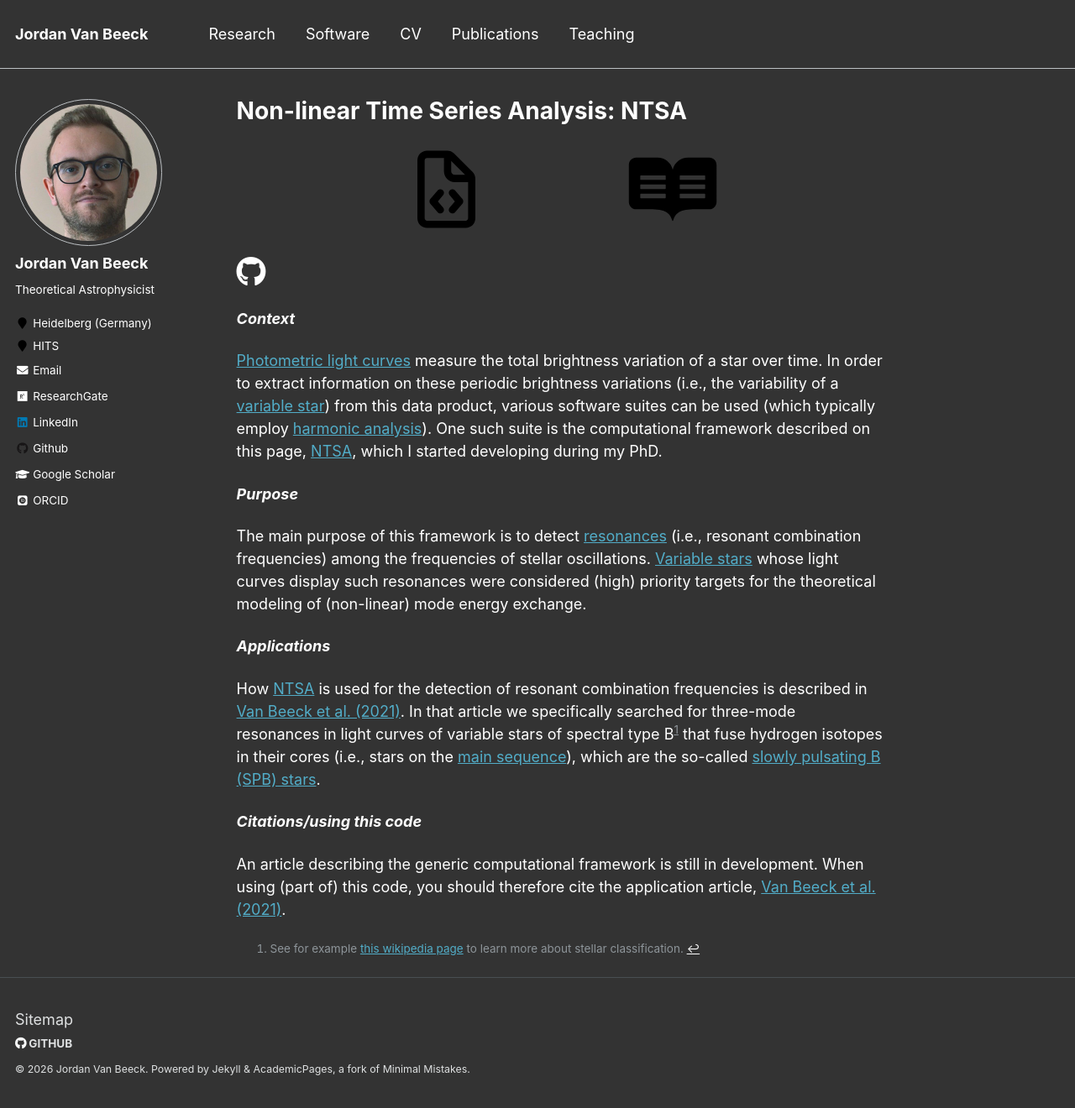
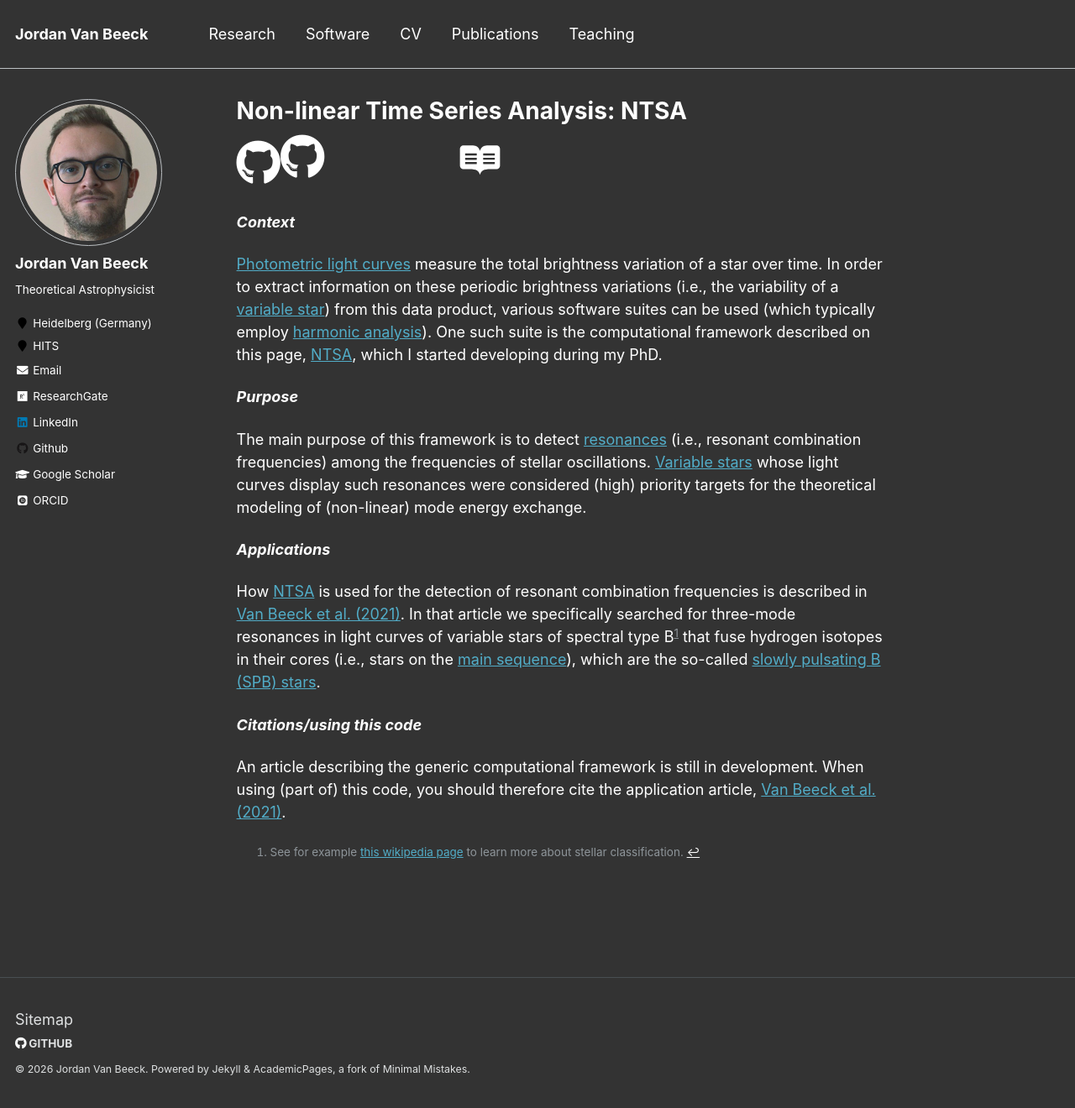
Before and after one commit to JVB11/jvb11.github.io, a Jekyll site: the page built from _software/NTSA.md, in a window 1280 px wide and 1320 px high. Shown: the whole window at 84% size. Built offline with Jekyll 4.4.1, drawn with Linux system fonts in a browser that asks for light colours; some web fonts are replaced.

Commit message:
update links to github repo + documentation

```diff
--- a/_software/NTSA.md
+++ b/_software/NTSA.md
@@ -21,9 +21,8 @@
       title: ""
 ---
 
-[<img src="/images/software/ntsa/readme-brands-solid-full.svg" style="width:15%; color=#ffffff; height:auto; margin-top:1%; margin-right:25%; margin-left:10%; margin-bottom:3%; float:right;">](https://github.com/JVB11/NTSA)
-[<img src="/images/software/ntsa/file-code-regular-full.svg" style="width:15%; color=#ffffff; height:auto; margin-top:1%; margin-right:10%; margin-left:25%; margin-bottom:3%; float:right;">](https://github.com/JVB11/NTSA)
-<a href="https://github.com/JVB11/NTSA" target="_blank" rel="noopener"><i class="fab fa-github fa-2x" style="color: #ffffff; vertical-align: middle;">
+<a href="https://github.com/JVB11/NTSA" target="_blank" rel="noopener"><i class="fab fa-github fa-3x" style="color: #ffffff; vertical-align: middle;">
+[<img src="/images/software/readme-brands-solid-full.svg" style="width:15%; filter: brightness(0) invert(1); height:auto; margin-top:1%; margin-right:25%; margin-left:10%; margin-bottom:3%; float:right;">](https://github.com/JVB11/NTSA)
 
 _**Context**_
 
```
Also changed, not shown: images/software/ntsa/file-code-regular-full.svg (deleted), images/software/readme-brands-solid-full.svg (renamed from images/software/ntsa/readme-brands-solid-full.svg).
